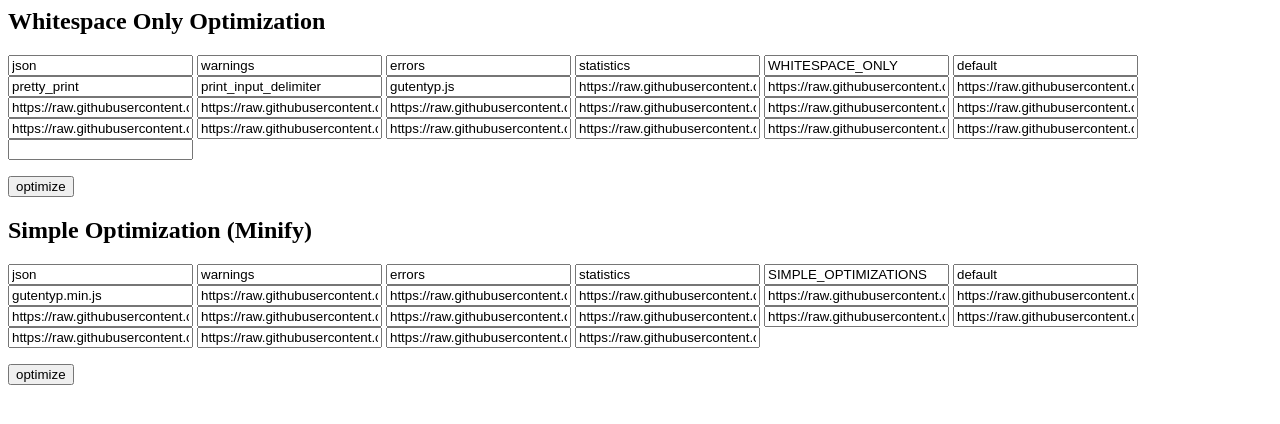
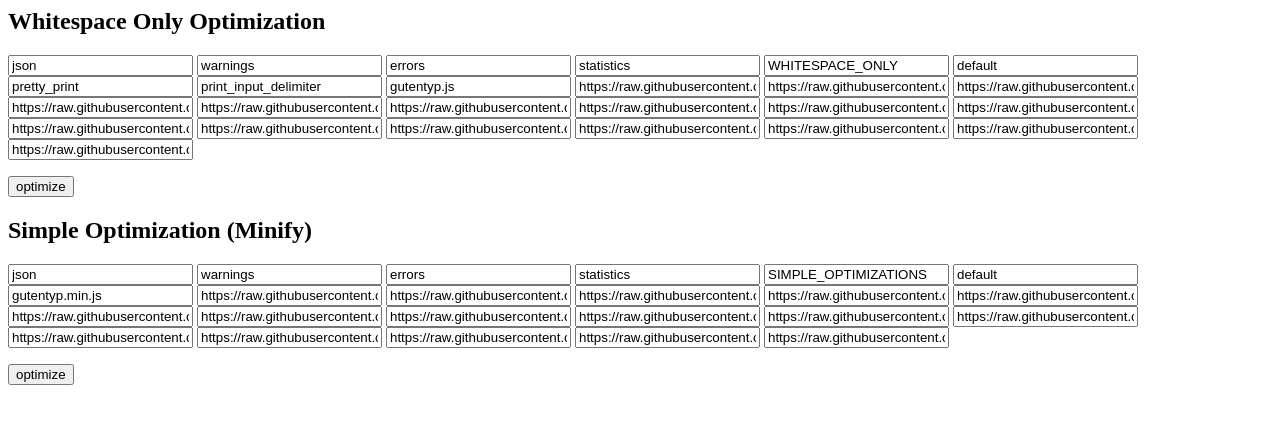
Before and after one commit to losandes/gutentyp, a plain HTML site: page build/compiler.html in a window 1280 px wide. Drawn offline with nearby package versions, Linux system fonts and the light colour scheme.

Commit message:
adds embed to compiler

```diff
--- a/build/compiler.html
+++ b/build/compiler.html
@@ -32,7 +32,7 @@
         <input name="code_url" value="https://raw.githubusercontent.com/losandes/gutentyp/master/source/components.link.js?token=933621__eyJzY29wZSI6IlJhd0Jsb2I6bG9zYW5kZXMvZ3V0ZW50eXAvbWFzdGVyL3NvdXJjZS9jb21wb25lbnRzLmxpbmsuanMiLCJleHBpcmVzIjoxNDA3OTU2MzcyfQ%3D%3D--8cb9225b828ef37edb994bef947ce76cd82699e5" />
         <input name="code_url" value="https://raw.githubusercontent.com/losandes/gutentyp/master/source/components.lists.js?token=933621__eyJzY29wZSI6IlJhd0Jsb2I6bG9zYW5kZXMvZ3V0ZW50eXAvbWFzdGVyL3NvdXJjZS9jb21wb25lbnRzLmxpc3RzLmpzIiwiZXhwaXJlcyI6MTQwNzk1NjM4Nn0%3D--9f4003ed4cbfdae776ec6ff0bb29d30b7dfb47a5" />
         <input name="code_url" value="https://raw.githubusercontent.com/losandes/gutentyp/master/source/gutentyp.js?token=933621__eyJzY29wZSI6IlJhd0Jsb2I6bG9zYW5kZXMvZ3V0ZW50eXAvbWFzdGVyL3NvdXJjZS9ndXRlbnR5cC5qcyIsImV4cGlyZXMiOjE0MDc5NTY0MTh9--3b7d3b1c6faca602d169359554e6fe00ab5e7dfb" />
-        <input name="code_url" value="" />
+        <input name="code_url" value="https://raw.githubusercontent.com/losandes/gutentyp/master/source/components.embed.js?token=933621__eyJzY29wZSI6IlJhd0Jsb2I6bG9zYW5kZXMvZ3V0ZW50eXAvZGV2ZWxvcC9zb3VyY2UvY29tcG9uZW50cy5lbWJlZC5qcyIsImV4cGlyZXMiOjE0MDc5ODUwMjJ9--25f7e943d8304d6088de19e9e570d7986a24c5f4" />
     </form>
     <button type="button" onclick="optimize.whitespace();">optimize</button>
 
@@ -61,6 +61,7 @@
         <input name="code_url" value="https://raw.githubusercontent.com/losandes/gutentyp/master/source/components.link.js?token=933621__eyJzY29wZSI6IlJhd0Jsb2I6bG9zYW5kZXMvZ3V0ZW50eXAvbWFzdGVyL3NvdXJjZS9jb21wb25lbnRzLmxpbmsuanMiLCJleHBpcmVzIjoxNDA3OTU2MzcyfQ%3D%3D--8cb9225b828ef37edb994bef947ce76cd82699e5" />
         <input name="code_url" value="https://raw.githubusercontent.com/losandes/gutentyp/master/source/components.lists.js?token=933621__eyJzY29wZSI6IlJhd0Jsb2I6bG9zYW5kZXMvZ3V0ZW50eXAvbWFzdGVyL3NvdXJjZS9jb21wb25lbnRzLmxpc3RzLmpzIiwiZXhwaXJlcyI6MTQwNzk1NjM4Nn0%3D--9f4003ed4cbfdae776ec6ff0bb29d30b7dfb47a5" />
         <input name="code_url" value="https://raw.githubusercontent.com/losandes/gutentyp/master/source/gutentyp.js?token=933621__eyJzY29wZSI6IlJhd0Jsb2I6bG9zYW5kZXMvZ3V0ZW50eXAvbWFzdGVyL3NvdXJjZS9ndXRlbnR5cC5qcyIsImV4cGlyZXMiOjE0MDc5NTY0MTh9--3b7d3b1c6faca602d169359554e6fe00ab5e7dfb" />
+        <input name="code_url" value="https://raw.githubusercontent.com/losandes/gutentyp/master/source/components.embed.js?token=933621__eyJzY29wZSI6IlJhd0Jsb2I6bG9zYW5kZXMvZ3V0ZW50eXAvZGV2ZWxvcC9zb3VyY2UvY29tcG9uZW50cy5lbWJlZC5qcyIsImV4cGlyZXMiOjE0MDc5ODUwMjJ9--25f7e943d8304d6088de19e9e570d7986a24c5f4" />
     </form>
     <button type="button" onclick="optimize.simple();">optimize</button>
 
```
